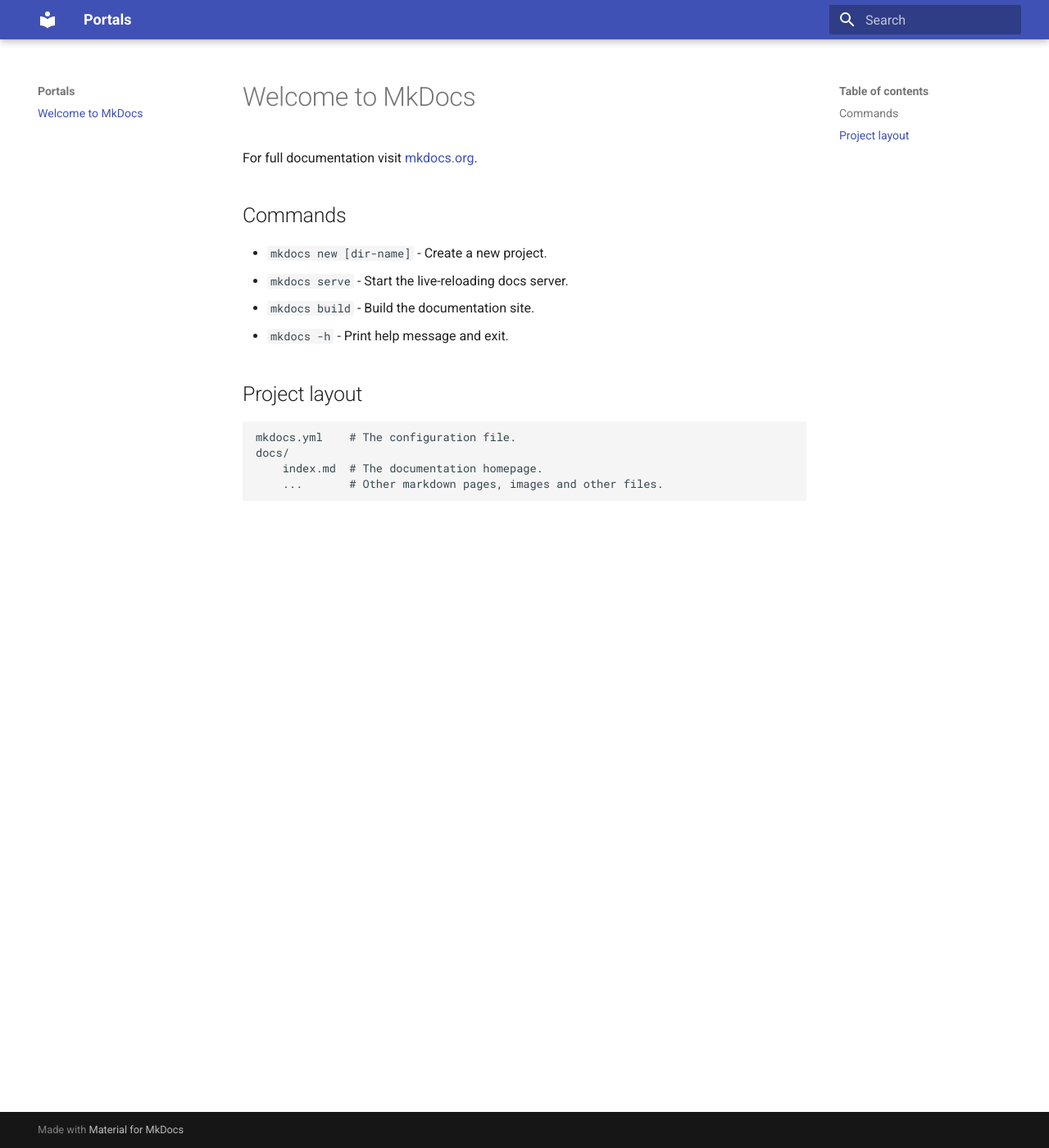
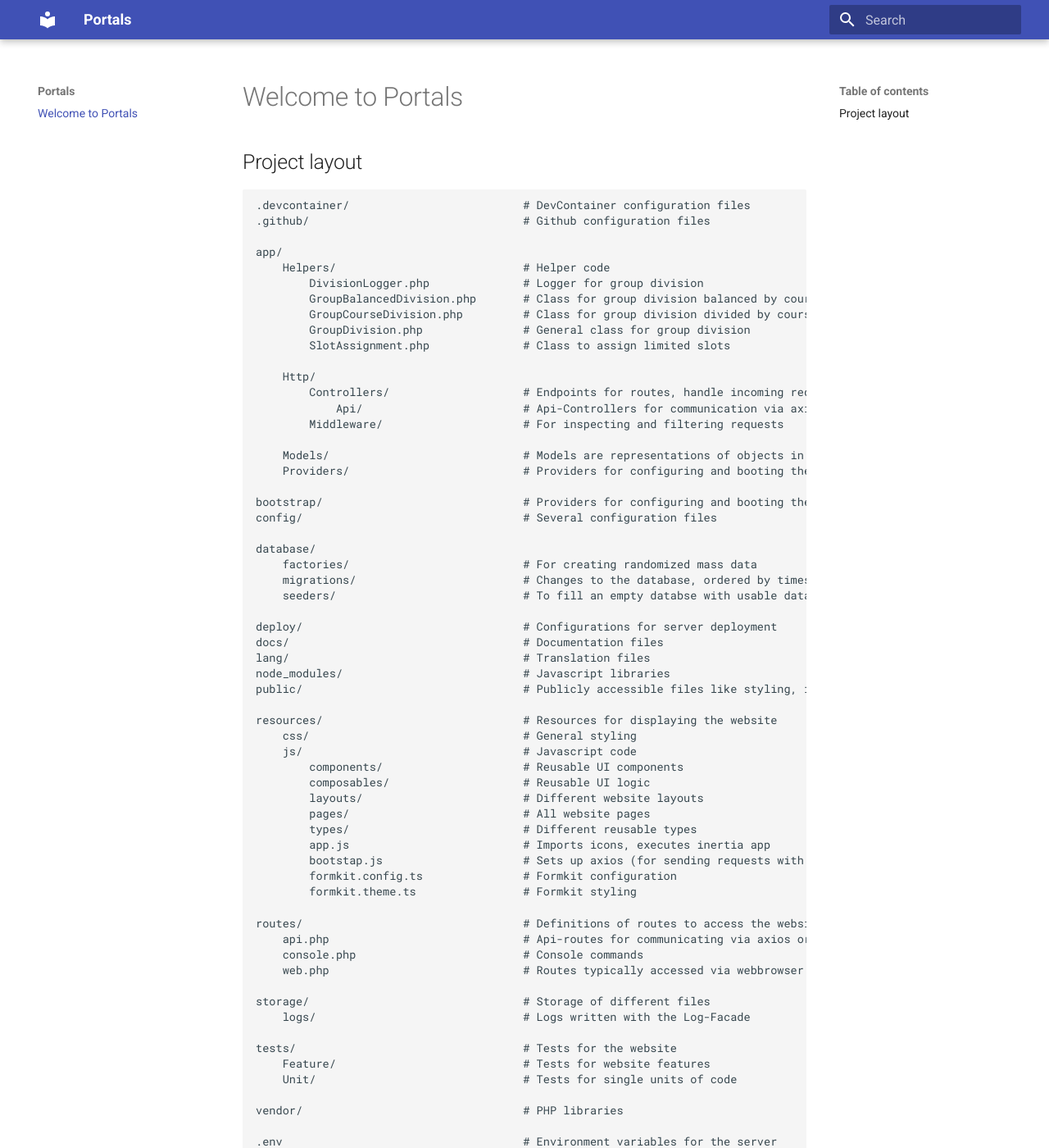
Before and after one commit to fsr5-fhaachen/portals, an MkDocs documentation site: the page built from docs/index.md, in a window 1280 px wide and 1400 px high. Shown: the whole window at 82% size. Built offline with MkDocs 1.6.1 and Material for MkDocs 9.7.7, drawn with Linux system fonts in a browser that asks for light colours; some of the changed text lies outside the part shown.

Commit message:
feat: project layout documentation

```diff
--- a/docs/index.md
+++ b/docs/index.md
@@ -1,17 +1,81 @@
-# Welcome to MkDocs
-
-For full documentation visit [mkdocs.org](https://www.mkdocs.org).
-
-## Commands
-
-- `mkdocs new [dir-name]` - Create a new project.
-- `mkdocs serve` - Start the live-reloading docs server.
-- `mkdocs build` - Build the documentation site.
-- `mkdocs -h` - Print help message and exit.
+# Welcome to Portals
 
 ## Project layout
 
-    mkdocs.yml    # The configuration file.
-    docs/
-        index.md  # The documentation homepage.
-        ...       # Other markdown pages, images and other files.
+    .devcontainer/                          # DevContainer configuration files
+    .github/                                # Github configuration files
+
+    app/
+        Helpers/                            # Helper code
+            DivisionLogger.php              # Logger for group division
+            GroupBalancedDivision.php       # Class for group division balanced by courses
+            GroupCourseDivision.php         # Class for group division divided by courses
+            GroupDivision.php               # General class for group division
+            SlotAssignment.php              # Class to assign limited slots
+
+        Http/
+            Controllers/                    # Endpoints for routes, handle incoming requests
+                Api/                        # Api-Controllers for communication via axios or with external services
+            Middleware/                     # For inspecting and filtering requests
+
+        Models/                             # Models are representations of objects in the database
+        Providers/                          # Providers for configuring and booting the application
+
+    bootstrap/                              # Providers for configuring and booting the application
+    config/                                 # Several configuration files
+
+    database/
+        factories/                          # For creating randomized mass data
+        migrations/                         # Changes to the database, ordered by timestamp
+        seeders/                            # To fill an empty databse with usable data
+
+    deploy/                                 # Configurations for server deployment
+    docs/                                   # Documentation files
+    lang/                                   # Translation files
+    node_modules/                           # Javascript libraries
+    public/                                 # Publicly accessible files like styling, images, sound effects
+
+    resources/                              # Resources for displaying the website
+        css/                                # General styling
+        js/                                 # Javascript code
+            components/                     # Reusable UI components
+            composables/                    # Reusable UI logic
+            layouts/                        # Different website layouts
+            pages/                          # All website pages
+            types/                          # Different reusable types
+            app.js                          # Imports icons, executes inertia app
+            bootstap.js                     # Sets up axios (for sending requests with javascript)
+            formkit.config.ts               # Formkit configuration
+            formkit.theme.ts                # Formkit styling
+
+    routes/                                 # Definitions of routes to access the website and its functions
+        api.php                             # Api-routes for communicating via axios or with external services
+        console.php                         # Console commands
+        web.php                             # Routes typically accessed via webbrowser
+
+    storage/                                # Storage of different files
+        logs/                               # Logs written with the Log-Facade
+
+    tests/                                  # Tests for the website
+        Feature/                            # Tests for website features
+        Unit/                               # Tests for single units of code
+
+    vendor/                                 # PHP libraries
+
+    .env                                    # Environment variables for the server
+    .env.example                            # Example env to copy
+
+    composer.json                           # Required PHP-libraries
+    composer.lock                           # Installed PHP-libraires
+
+    docker-compose.sail.yaml                # Configuration for creating docker containers with laravel sail
+    docker-compose.yaml                     # Configuration for creating docker containers
+    Dockerfile                              # Steps to execute when creating a docker container
+
+    mkdocs.yml                              # Docs configuration file
+
+    package-lock.json                       # Installed javascript libraries
+    package.json                            # Required javascript libraries
+
+    tailwind.config.cjs                     # Configuration for tailwind CSS (styling)
+    vite.config.js                          # Configuration for vite (combining and minimizing javascript and CSS files)
```
